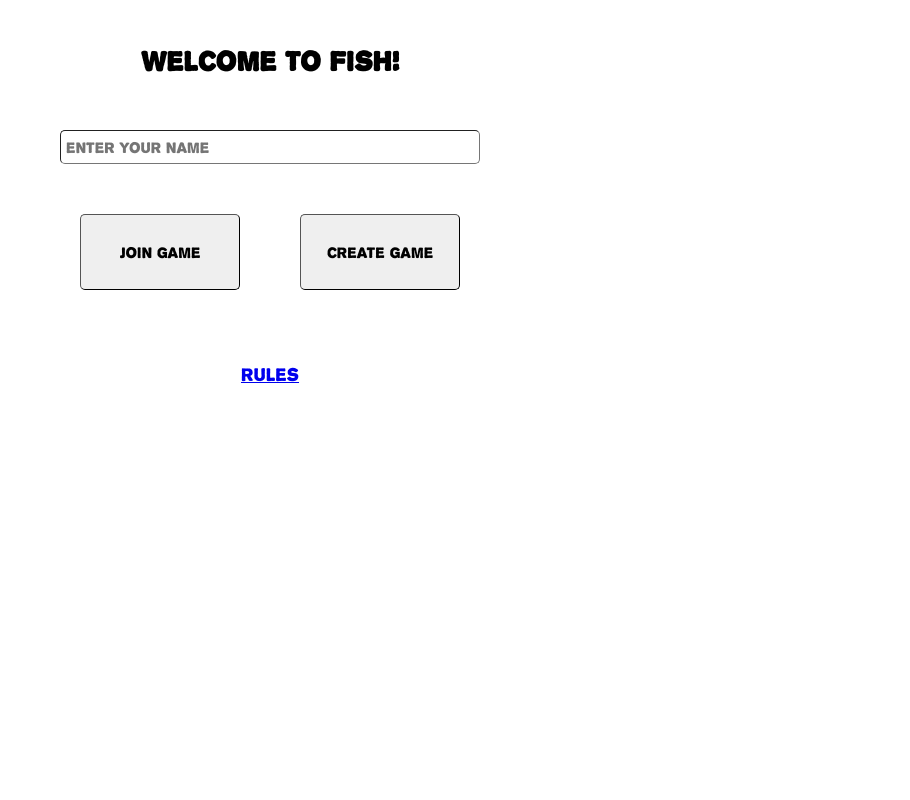
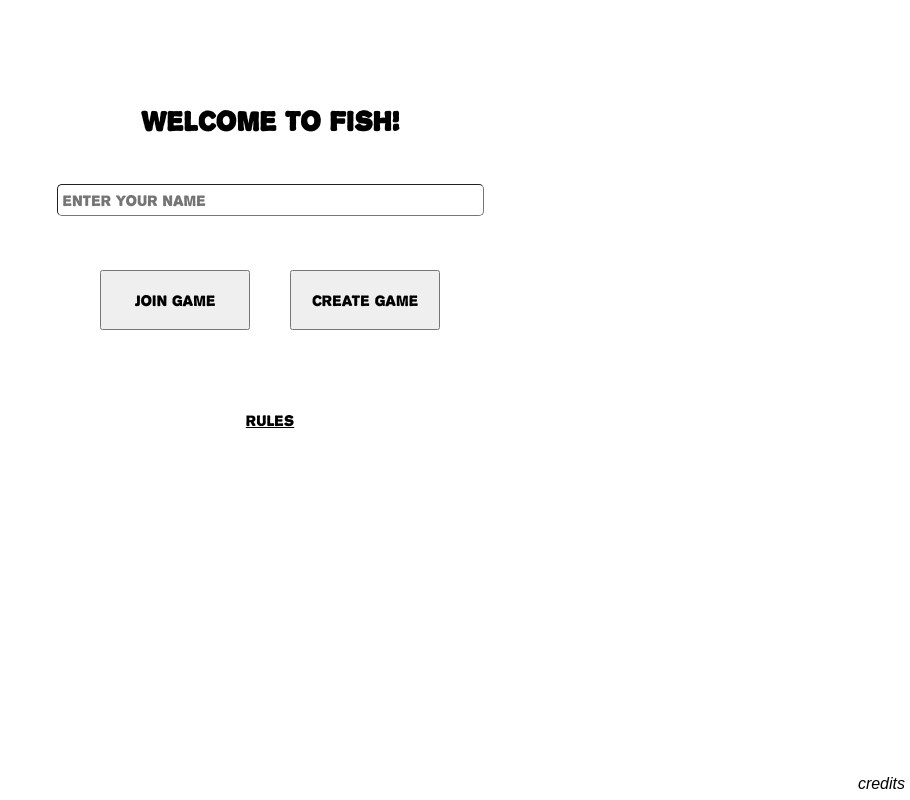
Before and after one commit to styopazharkov/fishonline, a website: page public/index.html in a window 1280 px wide. Shown: the whole page, without its empty margins (370-1280 px from the left). Drawn offline with nearby package versions, Linux system fonts and the light colour scheme; no server answers.

Commit message:
cleaned join and index html, added pass on if no moves available

```diff
--- a/public/css/index.css
+++ b/public/css/index.css
@@ -8,66 +8,99 @@
 
 *{
     font-family: 'propagandaregular', Arial, sans-serif;
+    margin: 0px;
+    padding: 0px;
 }
 
 body {
-    margin: 20px;
     align-content: center;
 }
 
 .grid {
     display: grid;
-    grid-template-columns: auto 500px auto;
-    grid-template-rows: auto 70px 250px 100px auto;
+    height: 400px;
+    width: 600px;
+    margin: auto;
+    margin-top: 80px;
+    grid-template-columns:  50% 50%;
+    grid-template-rows: 20% 20% 30% 30%;
 }
 
-form{
-    margin: 20px;
-    grid-row: 3/4;
-    grid-column: 2/ 3;
-    display: grid;
-    grid-template-columns: 50% 50%;
-    grid-template-rows: 35% 65%;
+.welcomeDiv {
+    display: flex;
+    justify-content: center;
+    align-items: center;
+    grid-row: 1/2;
+    grid-column: 1/3;
 }
 
-.join {
+.nameDiv {
+    display: flex;
+    justify-content: center;
+    align-items: center;
+    grid-row: 2/3;
+    grid-column: 1/3;
+}
+
+.joinDiv {
+    display: flex;
+    align-items: center;
+    grid-row: 3/4;
+    grid-column: 1/2;
+}
+
+.createDiv {
+    display: flex;
+    align-items: center;
+    grid-row: 3/4;
+    grid-column: 2/3;
+}
+
+.rulesDiv {
+    display: flex;
+    justify-content: center;
+    align-items: center;
+    grid-row: 4/5;
+    grid-column: 1/3;
+}
+
+.name{
     border-radius: 5px;
     border-width: 1px;
-    margin: 30px;
-    margin-left: 40px;
-    margin-right: 30px;
-    grid-row: 2 / 3;
-    grid-column: 1 / 2;
+    padding-left: 5px;
+    height: 30px;
+    width: 70%;
 }
 
-.create {
-    border-radius: 5px;
-    border-width: 1px;
-    margin: 30px;
-    margin-left: 30px;
-    margin-right: 40px;
-    grid-row: 2 / 3;
-    grid-column: 2 / 3;
+.join{
+    margin-left: auto;
+    margin-right: 20px;
+    width: 150px;
+    height: 60px;
 }
 
-.name {
-    border-radius: 5px;
-    border-width: 1px;
-    padding: 5px;
-    margin: 20px;
-    grid-row: 1 / 2;
-    grid-column: 1 / 3;
+.create{
+    margin-right: auto;
+    margin-left: 20px;
+    width: 150px;
+    height: 60px;
 }
 
-.welcome {
-    grid-row: 2/3;
-    grid-column: 2/ 3;
-    text-align: center;
+.rules :visited, .rules :hover, .rules{
+    /* text-decoration: none; */
+    font-size: smaller;
+    color: black;
 }
 
-.rules {
-    margin: 20px;
-    grid-row: 4/ 5;
-    grid-column: 2/ 3;
-    text-align: center;
+.creditsDiv{
+    position: absolute;
+    bottom: 0px;
+    right: 0px;
+    padding: 5px;
 }
+.credits :visited, .credits{
+    font-family: Arial, sans-serif;
+    color: black;
+    text-decoration: none;
+    font-style: italic;
+}
--- a/public/css/join.css
+++ b/public/css/join.css
@@ -9,4 +9,62 @@
 
 *{
     font-family: 'propagandaregular', Arial, sans-serif;
+    margin: 0px;
+    padding: 0px;
 }
+
+.grid{
+    display: grid;
+    height: 400px;
+    width: 500px;
+    margin: auto;
+    margin-top: 80px;
+    grid-template-rows: 20% 20% 30% 30%;
+}
+
+.welcomeDiv {
+    display: flex;
+    justify-content: center;
+    align-items: center;
+    grid-row: 1/2;
+}
+
+.roomDiv {
+    display: flex;
+    justify-content: center;
+    align-items: center;
+    grid-row: 2/3;
+}
+
+.joinDiv {
+    display: flex;
+    justify-content: center;
+    align-items: center;
+    grid-row: 3/4;
+}
+
+.room{
+    border-radius: 5px;
+    border-width: 1px;
+    padding-left: 5px;
+    height: 30px;
+    width: 50%;
+}
+
+.join{
+    width: 150px;
+    height: 60px;
+}
+
+.creditsDiv{
+    position: absolute;
+    bottom: 0px;
+    right: 0px;
+    padding: 5px;
+}
+.credits :visited, .credits{
+    font-family: Arial, sans-serif;
+    color: black;
+    text-decoration: none;
+    font-style: italic;
+}
--- a/public/index.html
+++ b/public/index.html
@@ -9,13 +9,26 @@
 <body>
 
     <div class="grid">
-        <h2 class="welcome">Welcome to Fish!</h2>
-        <form action="">
+        <div class="welcomeDiv">
+            <h2 class="welcome">Welcome to Fish!</h2>
+        </div>
+        <div class="nameDiv">
             <input class="name" name="name" type="text" placeholder="Enter your name">
+        </div>
+        <div class="joinDiv">
             <input class="join" type="button" value="Join Game">
+        </div>
+        <div class="createDiv">
             <input class="create" type="button" value="Create Game">
-        </form>
-        <a class="rules" href="/rules">Rules</a>
+        </div>
+        <div class="rulesDiv">
+            <a class="rules" href="/rules">rules</a>
+            <!-- change to button -->
+        </div>
+    </div>
+
+    <div class="creditsDiv">
+        <a class="credits" href="/credits">credits</a>
     </div>
     <script src="https://code.jquery.com/jquery-3.5.1.slim.min.js" integrity="sha384-DfXdz2htPH0lsSSs5nCTpuj/zy4C+OGpamoFVy38MVBnE+IbbVYUew+OrCXaRkfj" crossorigin="anonymous"></script>
     <script src="/socket.io/socket.io.js"></script>
--- a/public/js/index.js
+++ b/public/js/index.js
@@ -26,16 +26,18 @@ socket.on('setID', (id)=>{
 
 $('.join').click(() =>{
     let name = $('.name').val();
+    if(name){ //check that all chars are good too
         console.log(`INDEX: setting name to ${name}`);
-    //check that name is valid
         let id=sessionStorage.getItem('id');
         sessionStorage.setItem("name", name);
         socket.emit('tellInfo', {name: name, id: id});
         location.href = '/join';
+    } //add elese statement to tell user why name doesnt work
 });
 
 $('.create').click(() =>{
     let name = $('.name').val();
+    if(name){//check that all chars are good too
         console.log(`INDEX: setting name to ${name}`);
         //check that name is valid
         let id=sessionStorage.getItem('id');
@@ -56,5 +58,5 @@ $('.create').click(() =>{
         }else{
             location.href = '/';
         }
-
+    } //add elese statement to tell user why name doesnt work
 });
--- a/public/js/join.js
+++ b/public/js/join.js
@@ -3,7 +3,7 @@ let id = sessionStorage.getItem('id');
 let name=sessionStorage.getItem('name');
 
 //writes welcome user at the top
-document.querySelector("h2").innerHTML=("Welcome, "+ name+"!");
+$(".welcome").html("Welcome, "+ name+"!");
 
 const socket = io('/joinio');
 
@@ -18,7 +18,7 @@ socket.on('connect', ()=>{
 
 });
 
-$('.join').click(() =>{
+$('.join').click(() =>{ //check that room chars are valid and not empty
     let room = $('.room').val().toUpperCase();
     console.log(`JOIN: requesting to enter ${room}`);
     let id=sessionStorage.getItem('id');
```
Also changed, not shown: public/credits.html (added, +1 -0 lines), public/join.html (+22 -5 lines), public/js/room.js (+69 -1 lines), public/room.html (+4 -0 lines), server.js (+67 -6 lines), public/img/favicon.ico (added). Lines whose indentation alone changed are shown as unchanged.
